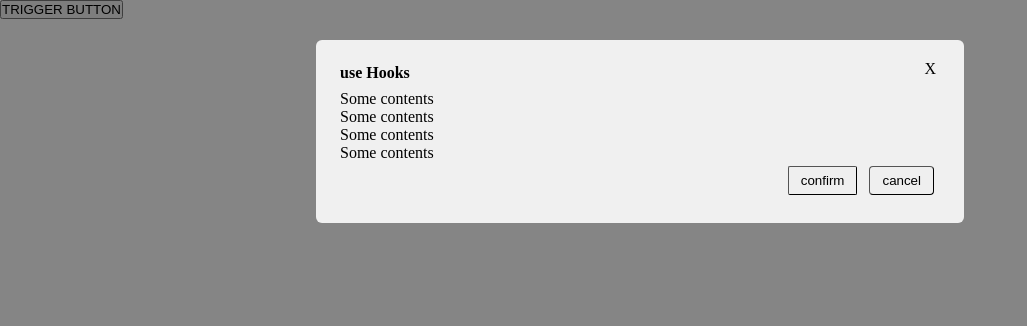
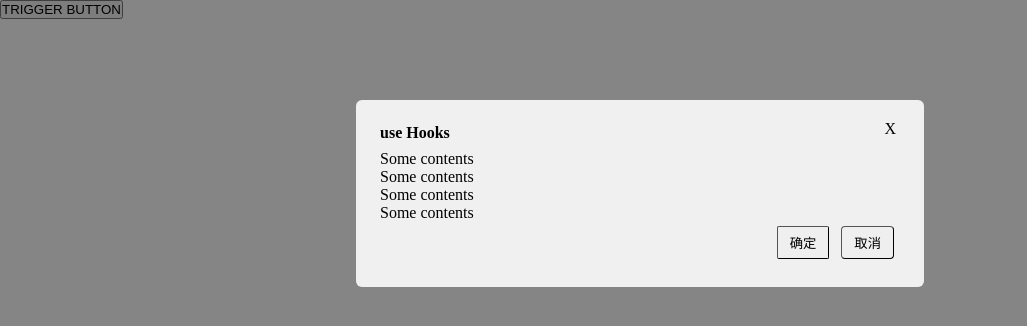
Before and after one commit to comewithm/react-custom-components, a React app: page / in a window 1280 px wide. Shown: the top 326 px of the page, without its empty margins (0-1027 px from the left). Built offline with nearby package versions, Linux system fonts and the light colour scheme.

Commit message:
feat(Modal): 对Modal api的添加和修改

```diff
--- a/package.json
+++ b/package.json
@@ -14,6 +14,7 @@
   "license": "ISC",
   "devDependencies": {
     "@babel/core": "^7.20.12",
+    "@babel/eslint-parser": "^7.21.8",
     "@babel/preset-env": "^7.20.2",
     "@babel/preset-react": "^7.18.6",
     "@babel/preset-typescript": "^7.18.6",
@@ -25,7 +26,6 @@
     "@types/react": "^18.0.27",
     "@types/react-dom": "^18.0.10",
     "@typescript-eslint/parser": "^5.58.0",
-    "babel-eslint": "^10.1.0",
     "babel-loader": "^9.1.2",
     "classnames": "^2.3.2",
     "copy-webpack-plugin": "^11.0.0",
--- a/src/components/Modal/Modal.less
+++ b/src/components/Modal/Modal.less
@@ -6,9 +6,6 @@
   right: 0;
   bottom: 0;
   left: 0;
-}
-
-.modal-center {
   display: flex;
   justify-content: center;
   align-items: center;
@@ -18,10 +15,14 @@
   background-color: rgba(255, 255, 255, 0.88);
   border-radius: 6px;
   position: absolute;
-  left: 50%;
   width: 520px;
-  transform: translateX(-50%);
   padding: 24px;
+}
+
+.modal-center {
+  position: absolute;
+  top: 50%;
+  transform: translateY(-50%);
 }
 
 .modal-info {
--- a/src/components/Modal/Modal.tsx
+++ b/src/components/Modal/Modal.tsx
@@ -11,38 +11,39 @@ import { Mask } from './Mask/Mask';
 import { CancelButton, OKButton } from './Button/Button';
 import './Modal.less';
 import { ButtonSize } from './Button/Button';
+import { createPortal, unmountComponentAtNode } from 'react-dom';
 
 interface ModalProps {
   children: ReactNode;
   afterClose: Function;
   open: boolean;
-  mask: boolean;
-  maskClosable: boolean;
-  maskStyle: CSSProperties;
+  mask?: boolean;
+  maskClosable?: boolean;
+  maskStyle?: CSSProperties;
   afterOpenChange: (open: boolean) => void;
-  style: CSSProperties;
-  width: string | number;
+  style?: CSSProperties;
+  width?: string | number;
   title: ReactNode;
-  zIndex: number;
-  closable: boolean;
+  zIndex?: number;
+  closable?: boolean;
   wrapClassName?: string;
-  okText: ReactNode;
-  okType: ButtonSize;
+  okText?: ReactNode;
+  okType?: ButtonSize;
   onOk: MouseEventHandler;
   onCancel: MouseEventHandler;
   okButtonProps: CSSProperties;
   cancelButtonProps: CSSProperties;
-  cancelText: ReactNode;
+  cancelText?: ReactNode;
   bodyStyle: CSSProperties;
-  centered: boolean;
+  centered?: boolean;
   closeIcon?: ReactNode;
+  footer?: ReactNode;
+  getContainer?: HTMLElement | (() => HTMLElement) | false;
+  destroyOnClose?: boolean;
+  forceRender?: boolean;
 
   confirmLoading?: boolean;
-  destroyOnClose?: boolean;
   focusTriggerAfterClose?: boolean;
-  footer?: ReactNode;
-  forceRender?: boolean;
-  getContainer?: HTMLElement | (() => HTMLElement) | false;
   keyboard?: boolean;
   modalRender?: (node: ReactNode) => ReactNode;
 }
@@ -94,9 +95,9 @@ export const Modal: React.FC<ModalProps> = (props) => {
     children,
     afterClose,
     open,
-    mask,
-    maskClosable,
-    maskStyle,
+    mask = true,
+    maskClosable = true,
+    maskStyle = {},
     afterOpenChange,
     style,
     width,
@@ -112,15 +113,23 @@ export const Modal: React.FC<ModalProps> = (props) => {
     cancelText,
     cancelButtonProps,
     bodyStyle,
-    centered,
-    closeIcon
+    centered = false,
+    closeIcon,
+    footer,
+    getContainer,
+    destroyOnClose = false,
+    forceRender
   } = props;
 
   const [modalVisible, setModalVisible] = useState(open || false);
   const modalRef = useRef(modalVisible);
+
+  const modalContainerRef = useRef<HTMLDivElement>(null)
+
   const setModalClose = () => {
     setModalVisible(false);
     modalRef.current = false;
+    destroyOnClose && unmountComponentAtNode(modalContainerRef.current as HTMLDivElement)
   };
 
   useEffect(() => {
@@ -131,13 +140,19 @@ export const Modal: React.FC<ModalProps> = (props) => {
     afterOpenChange(modalRef.current);
   }, [modalVisible]);
 
-  const modalCls = classnames(prefixCls, wrapClassName);
+  useEffect(() => {
+    if(forceRender) {
+      setModalVisible(() => true)
+    }
+  }, [])
+
+  const modalCls = classnames(prefixCls, wrapClassName, {
+    [`modal-center`]: centered
+  });
 
   const modalBodyCls = classnames('modal-info');
 
-  const modalWrapperCls = classnames('modal-wrapper', {
-    [`modal-center`]: centered
-  });
+  const modalWrapperCls = classnames('modal-wrapper');
 
   const onOkClick = (e: React.MouseEvent) => {
     setModalClose();
@@ -149,9 +164,14 @@ export const Modal: React.FC<ModalProps> = (props) => {
     onCancel(e);
   };
 
+  const containerResult = typeof getContainer === 'function' ? getContainer() : (getContainer || document.body)
+
   return (
-    modalVisible && (
-      <div className={modalWrapperCls}>
+    modalVisible &&  createPortal(
+      <div
+        className={modalWrapperCls}
+        ref={modalContainerRef}
+      >
         <Mask
           mask={mask}
           maskClosable={maskClosable}
@@ -163,7 +183,8 @@ export const Modal: React.FC<ModalProps> = (props) => {
           style={{
             width: `${width}${typeof width === 'number' ? 'px' : ''}`,
             zIndex,
-            ...style
+            ...style,
+            top: centered ? '' : (style?.top || '100px'),
           }}
         >
           {closable &&
@@ -180,22 +201,63 @@ export const Modal: React.FC<ModalProps> = (props) => {
             <div className="modal-title">{title}</div>
             <div className="modal-content">{children}</div>
             <div className="modal-btns">
+              {
+                footer && Array.isArray(footer)
+                ? (
+                  footer.map((button:ReactNode) => (
+                    button
+                  ))
+                )
+                : footer != null ? (
+                  <>
                     <OKButton
                       onOk={onOkClick}
                       okButtonProps={okButtonProps}
-                okText={okText || '确定'}
+                      okText={okText}
                       okType={okType}
                     />
                     <CancelButton
                       onCancel={onCancelClick}
                       cancelButtonProps={cancelButtonProps}
-                cancelText={cancelText || '取消'}
+                      cancelText={cancelText}
                       cancelType={'primary'}
                     />
+                  </>
+                )
+                : null
+              }
             </div>
           </div>
         </div>
       </div>
-    )
+    , containerResult)
   );
 };
+
+
+Modal.defaultProps = {
+  mask: true,
+  cancelText: "取消",
+  centered: false,
+  closable: true,
+  // closeIcon: <CloseOutLined />,
+  confirmLoading: false,
+  destroyOnClose: false,
+  focusTriggerAfterClose: true,
+  footer: "footer",
+  forceRender: false,
+  getContainer: document.body,
+  keyboard: true,
+  maskStyle: {},
+  // modalRender
+  okButtonProps: {},
+  okText: "确定",
+  okType: "primary",
+  style: {},
+  title: "Modal title",
+  width: 520,
+  wrapClassName: "",
+  zIndex: 1000,
+  onOk: () => {},
+  afterOpenChange: () => {}
+};
--- a/src/index.tsx
+++ b/src/index.tsx
@@ -33,30 +33,33 @@ const App = () => {
         </Trigger>
         <Modal
           open={true}
-          mask={true}
-          maskClosable={true}
-          maskStyle={{
-            // border: "1px cyan solid",
-            boxSizing: 'border-box'
-          }}
+          // mask={true}
+          // maskClosable={true}
+          // maskStyle={{
+          //   border: "1px cyan solid",
+          //   boxSizing: 'border-box'
+          // }}
           afterClose={afterClose}
           afterOpenChange={afterOpenChange}
-          style={{
-            top: '40px'
-          }}
-          width="600px"
+          // style={{
+          //   top: '40px'
+          // }}
+          // width="600px"
           title="use Hooks"
-          zIndex={10}
-          closable={true}
+          // zIndex={10}
+          // closable={true}
           onOk={() => {}}
           onCancel={() => {}}
-          okText={'confirm'}
-          okType={'primary'}
-          cancelText={'cancel'}
+          // okText={'confirm'}
+          // okType={'primary'}
+          // cancelText={'cancel'}
           okButtonProps={{}}
           cancelButtonProps={{}}
           bodyStyle={{}}
-          centered={true}
+          destroyOnClose={true}
+          forceRender={true}
+          // footer={null}
+          // centered={true}
         >
           <p>Some contents</p>
           <p>Some contents</p>
--- a/tsconfig.json
+++ b/tsconfig.json
@@ -13,7 +13,7 @@
         "moduleResolution": "node",
         "resolveJsonModule": true,
         "isolatedModules": true,
-        "allowImportingTsExtensions": true,
+        // "allowImportingTsExtensions": true,
         "noUnusedLocals": false,
         "noEmit": true,
         "jsx": "react-jsx"
--- a/webpack.base.ts
+++ b/webpack.base.ts
@@ -6,8 +6,8 @@ const path = require('path')
 const baseConfig: Configuration = {
     entry: path.join(__dirname, "./src/index.tsx"),
     output: {
-        filename: "dist/js/[name].js",
-        path: path.join(__dirname, "./dist"),
+        filename: "js/[name].[contenthash].js",
+        path: path.join(__dirname, "dist"),
         clean: true,
         publicPath: '/'
     },
```
Also changed, not shown: 1 other file (tests, documents, lock files or other folders). Lines whose indentation alone changed are shown as unchanged.
